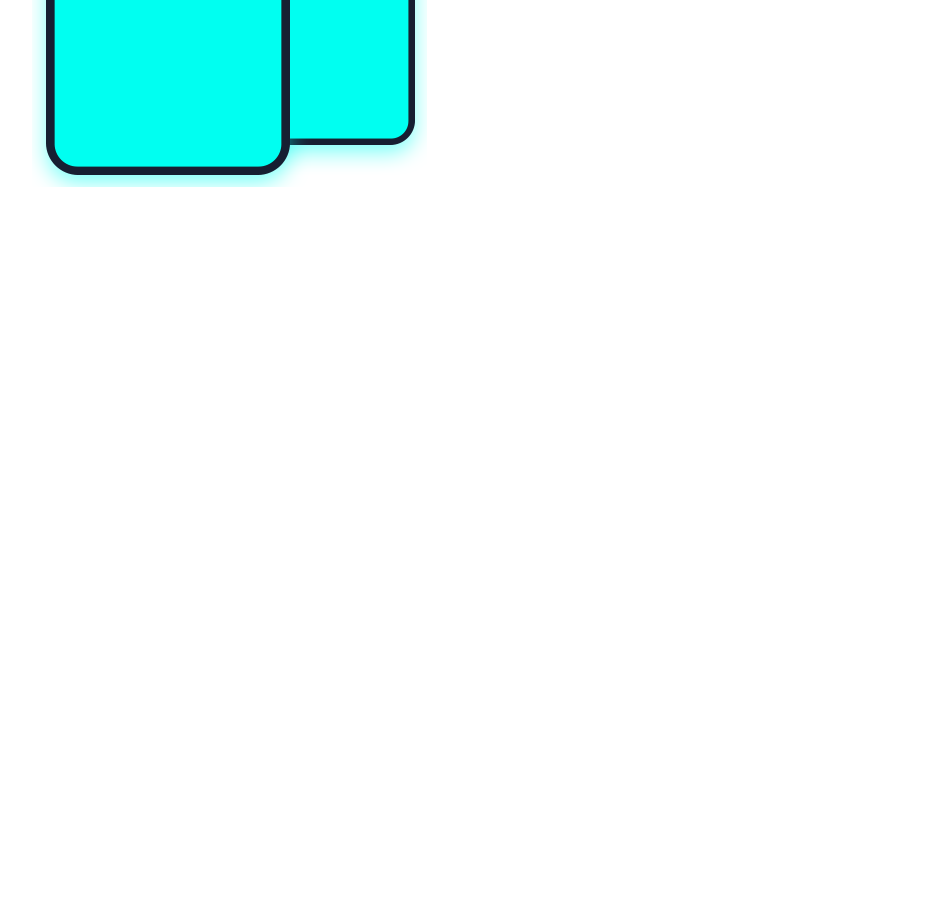
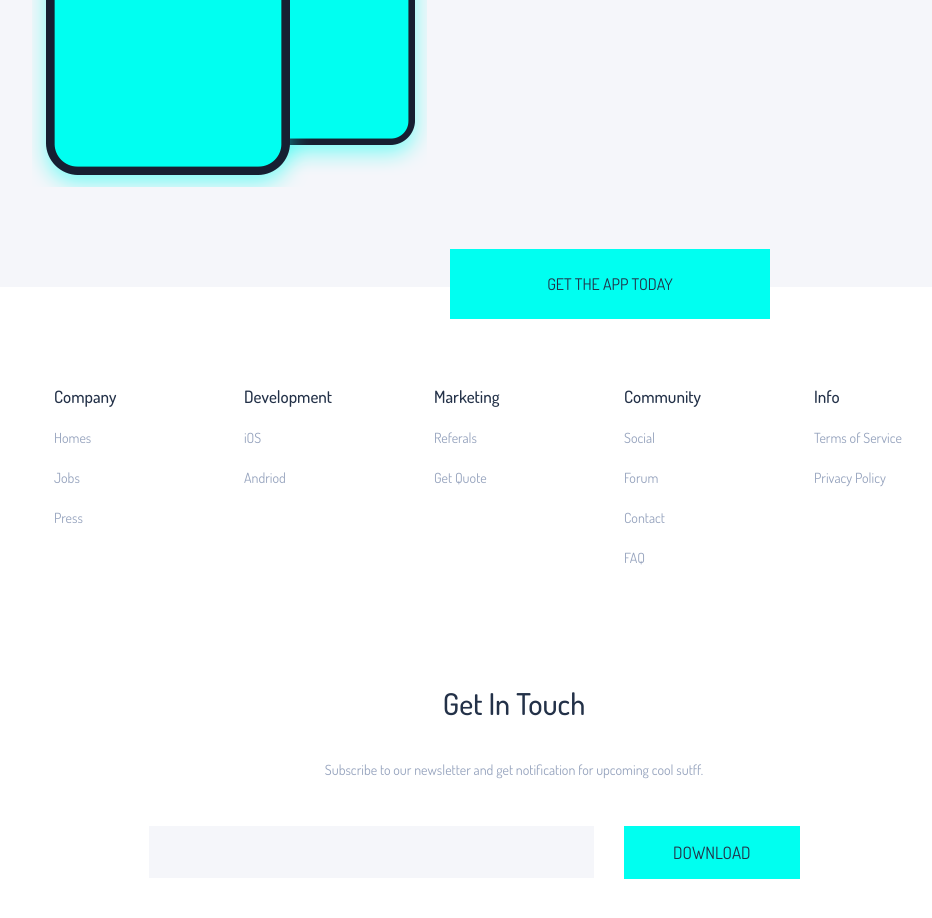
Before and after one commit to appstree-io/appo, a plain HTML site: page index.html in a window 1280 px wide. Shown: the part 5734-6652 px from the top of the page, without its empty margins (126-1058 px from the left). Before the commit the page ends 6021 px from the top, so only its background shows below. Drawn offline with nearby package versions, Linux system fonts and the light colour scheme.

Commit message:
getInTouch

```diff
--- a/css/style.css
+++ b/css/style.css
@@ -335,10 +335,14 @@ body{
 
 /* ///////////END TEXT///////////// */
 
+/* ///////////START AVALIABLE///////////// */
+
 .avaliable{
     float: left;
     width: 100%;
     padding: 100px 0;
+    background-color: #f5f6fa;
+    position: relative;
 }
 .img-avaliable{
     text-align: center;
@@ -355,6 +359,57 @@ body{
     font-size: 17px;
     color: #233148;
     padding-bottom: 30px;
+}
+.getapp{
+    width: 320px;
+    height: 70px;
+    background-color:  #00fff1;
+    color: #233148;
+    border: 0;
+    position: absolute;
+    bottom: -32px;
+    left: 45%;
+}
+/* ///////////END AVALIABLE///////////// */
+
+.featureOfwebsite{
+    float: left;
+    width: 100%;
+    padding: 100px 0;
+}
+.featureWebsite h3{
+    font-size: 17px;
+    color: #233148;
+    padding-bottom: 10px;
+}
+.featureWebsite p a{
+    color: #97a4be;
+    font-size: 14px;
+}
+.getintouch{
+    float: left;
+    width: 100%;
+    padding:0 0 100px 0;
+}
+.custom-form{
+    background-color: #f5f6fa;
+    height:52.5px ;
+    border: 0;
+    border-radius: 0;
+}
+.getintouch h2{
+    font-size: 30px;
+    color: #233148;
+    padding-bottom: 10px;
+    padding:0 0 30px 0;
+    text-align: center;
+}
+.getintouch p {
+    color: #97a4be;
+    font-size: 14px;
+    padding:0 0 30px 0;
+    text-align: center;
+
 }
 @media (max-width:1199px){
     .home-appo {
--- a/index.html
+++ b/index.html
@@ -358,6 +358,67 @@
                     </div>
                 </div>
             </div>
+            <button class="getapp">GET THE APP TODAY</button>
+        </div>
+    </section>
+    <section class="featureOfwebsite">
+        <div class="container">
+            <div class="row justify-content-center">
+                <div class="col-md-2">
+                    <div class="featureWebsite">
+                        <h3>Company</h3>
+                        <p><a href="#">Homes</a></p>
+                        <p><a href="#">Jobs</a></p>
+                        <p><a href="#">Press</a></p>
+                    </div>
+                </div>
+                <div class="col-md-2">
+                    <div class="featureWebsite">
+                        <h3>Development</h3>
+                        <p><a href="#">iOS</a></p>
+                        <p><a href="#">Andriod</a></p>
+                    </div>
+                </div>
+                <div class="col-md-2">
+                    <div class="featureWebsite">
+                        <h3>Marketing</h3>
+                        <p><a href="#">Referals</a></p>
+                        <p><a href="#">Get Quote</a></p>
+                    </div>
+                </div>
+                <div class="col-md-2">
+                    <div class="featureWebsite">
+                        <h3>Community</h3>
+                        <p><a href="#">Social</a></p>
+                        <p><a href="#">Forum</a></p>
+                        <p><a href="#">Contact</a></p>
+                        <p><a href="#">FAQ</a></p>
+                    </div>
+                </div>
+                <div class="col-md-2">
+                    <div class="featureWebsite">
+                        <h3>Info</h3>
+                        <p><a href="#">Terms of Service</a></p>
+                        <p><a href="#">Privacy Policy</a></p>
+                    </div>
+                </div>
+            </div>
+        </div>
+    </section>
+    <section class="getintouch">
+        <div class="container">
+            <h2>Get In Touch</h2>
+            <p>Subscribe to our newsletter and get notification for upcoming cool sutff.</p>
+            <div class="row justify-content-center">
+                <div class="col-md-5">
+                    <div class="form-group">
+                        <input type="text" class="form-control custom-form">
+                    </div>
+                </div>
+                <div class="col-md-3 col-sm-4">
+                    <button class="btn btn-skyblue-dark">Download</button>
+                </div>
+            </div>
         </div>
     </section>
 </body>
```
